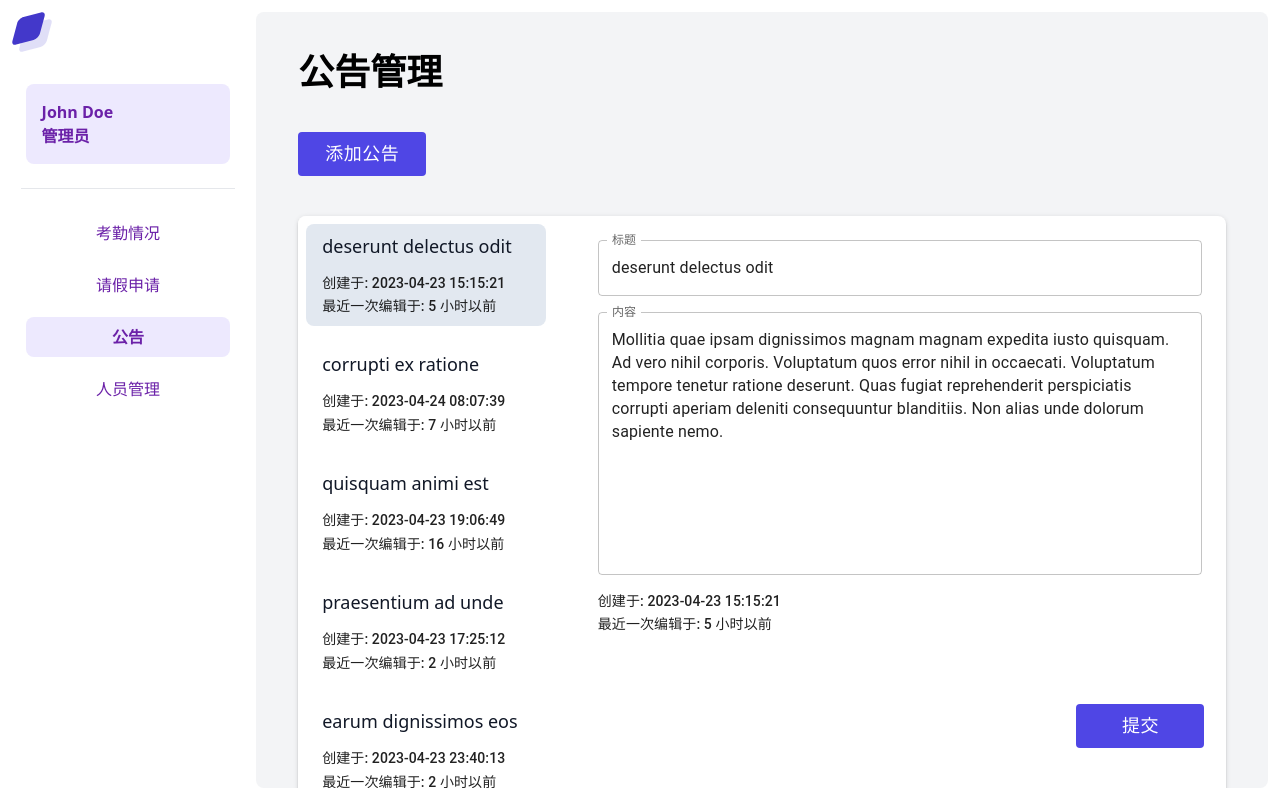
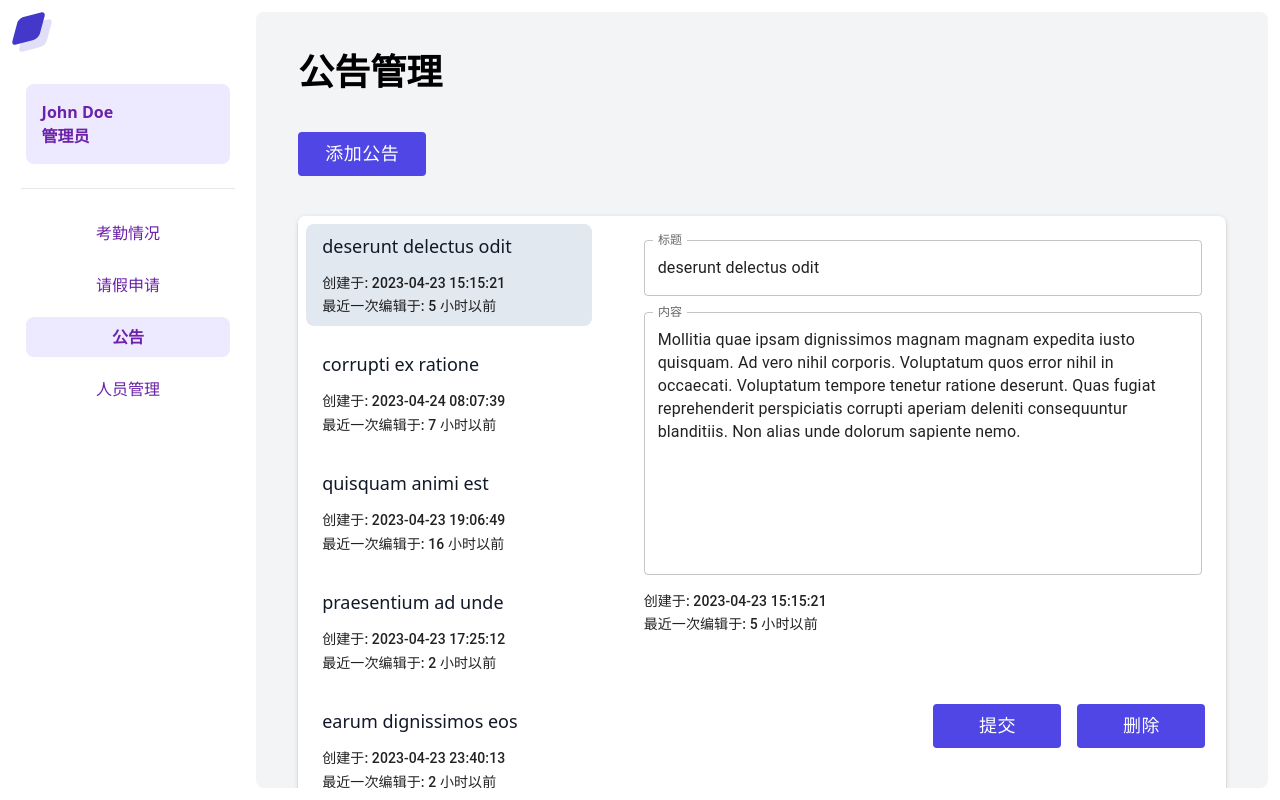
Before and after one commit to zhanglinfengcs/check-in-system, a React (Vite) app: page /admin/notices in a window 1280 px wide. Built offline with nearby package versions, Linux system fonts and the light colour scheme.

Commit message:
feat: delete notice

```diff
--- a/src/sections/notices/NoticesManagePanel.tsx
+++ b/src/sections/notices/NoticesManagePanel.tsx
@@ -56,6 +56,12 @@ const NoticeManagePanel: React.FC<NoticeManagePanelProps> = ({
     });
     setNoticeList(newList);
   };
+
+  const handleDelete = () => {
+    const newList = noticeList.filter((item) => item.noticeId !== selectedId);
+    setNoticeList(newList);
+    setSelectedId(newList[0].noticeId);
+  }
 
   return (
     <Paper
@@ -149,7 +155,7 @@ const NoticeManagePanel: React.FC<NoticeManagePanelProps> = ({
             sx={{
               py: 2,
               px: 4,
-              width: "100%",
+              width: "80%",
               height: "100%",
               display: "flex",
               flexDirection: "column",
@@ -205,17 +211,28 @@ const NoticeManagePanel: React.FC<NoticeManagePanelProps> = ({
                     "以前"}
                 </Typography>
               </Stack>
-              <IButton
+              <Stack
                 sx={{
                   m: 1,
                   position: "absolute",
                   bottom: "10%",
                   right: "2%",
+                  display: 'flex',
+                  flexDirection: 'row',
+                  gap: 2
                 }}
+              >
+                <IButton
                   onClick={handleSubmit}
                 >
                   提交
                 </IButton>
+                <IButton
+                  onClick={handleDelete}
+                >
+                  删除
+                </IButton>
+              </Stack>
             </Box>
           </Stack>
         )}
```
Lines whose indentation alone changed are shown as unchanged.
